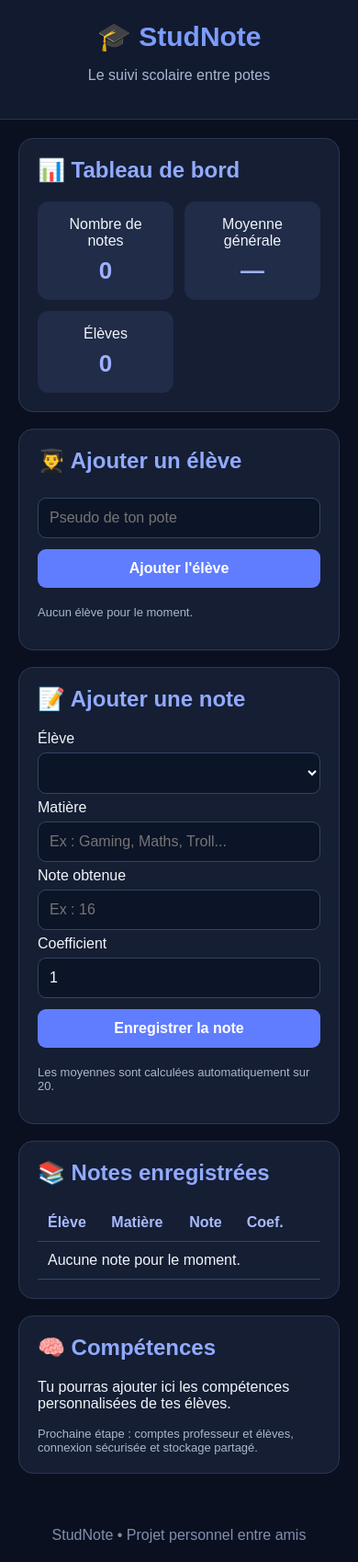
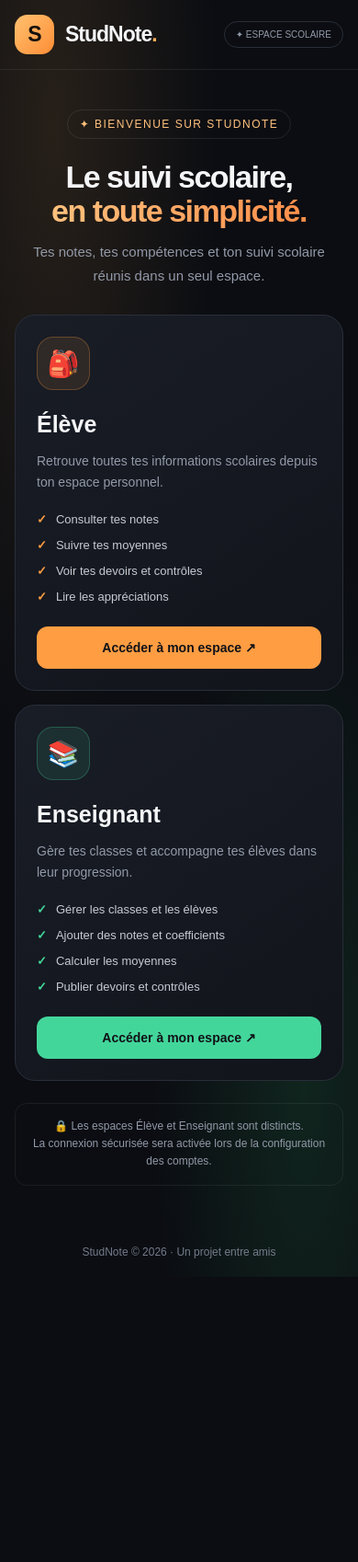
Before and after one commit to Sidrit15/studnote, a plain HTML site: page index.html in a window 390 px wide. Shown: the whole page at 92% size. After the commit the page ends 1388 px from the top, so only its background shows below. Drawn offline with Linux system fonts and the light colour scheme.

Commit message:
Création de studnote

```diff
--- a/index.html
+++ b/index.html
@@ -2,157 +2,401 @@
 <head>
 <meta charset="UTF-8">
 <meta name="viewport" content="width=device-width, initial-scale=1.0">
-<title>StudNote</title>
-<style>
-*{box-sizing:border-box}
-body{margin:0;background:#0b1020;color:#f1f5f9;font-family:Arial,sans-serif}
-header{background:#121a30;padding:22px;text-align:center;border-bottom:1px solid #283653}
-header h1{margin:0;color:#7c9cff;font-size:30px}
-header p{color:#a9b7d0}
-main{max-width:900px;margin:auto;padding:20px}
-.card{background:#151e33;border:1px solid #293956;border-radius:16px;padding:20px;margin-bottom:18px}
-h2{margin-top:0;color:#91aaff}
-input,select,button{width:100%;padding:12px;margin:6px 0;border-radius:9px;border:1px solid #344563;font-size:16px}
-input,select{background:#0c1427;color:white}
-button{background:#607dff;color:white;font-weight:bold;border:0;cursor:pointer}
-button:hover{background:#4965e8}
-.stats{display:grid;grid-template-columns:repeat(auto-fit,minmax(130px,1fr));gap:12px}
-.stat{background:#202c48;padding:16px;border-radius:12px;text-align:center}
-.stat strong{display:block;font-size:26px;color:#9eb0ff;margin-top:8px}
-table{width:100%;border-collapse:collapse}
-th,td{padding:11px;text-align:left;border-bottom:1px solid #344563}
-th{color:#a9baff}
-.table-wrap{overflow-x:auto}
-.small{color:#a9b7d0;font-size:13px}
-.delete{background:#bd4560;padding:7px}
-footer{text-align:center;color:#8090ad;padding:20px}
-</style>
-</head>
-<body>
-<header>
-<h1>🎓 StudNote</h1>
-<p>Le suivi scolaire entre potes</p>
-</header>
-<main>
-<section class="card">
-<h2>📊 Tableau de bord</h2>
-<div class="stats">
-<div class="stat">Nombre de notes<strong id="count">0</strong></div>
-<div class="stat">Moyenne générale<strong id="average">—</strong></div>
-<div class="stat">Élèves<strong id="students">0</strong></div>
-</div>
-</section><section class="card">
-<h2>👨‍🎓 Ajouter un élève</h2>
-<input id="studentName" placeholder="Pseudo de ton pote">
-<button onclick="addStudent()">Ajouter l'élève</button>
-<div id="studentList"></div>
-</section><section class="card">
-<h2>📝 Ajouter une note</h2>
-<label>Élève</label>
-<select id="studentSelect"></select>
-<label>Matière</label>
-<input id="subject" placeholder="Ex : Gaming, Maths, Troll...">
-<label>Note obtenue</label>
-<input id="grade" type="number" min="0" max="20" step="0.25" placeholder="Ex : 16">
-<label>Coefficient</label>
-<input id="coefficient" type="number" min="1" max="10" value="1">
-<button onclick="addGrade()">Enregistrer la note</button>
-<p class="small">Les moyennes sont calculées automatiquement sur 20.</p>
-</section><section class="card">
-<h2>📚 Notes enregistrées</h2>
-<div class="table-wrap">
-<table>
-<thead><tr><th>Élève</th><th>Matière</th><th>Note</th><th>Coef.</th><th></th></tr></thead>
-<tbody id="gradesTable"></tbody>
-</table>
-</div>
-</section><section class="card">
-<h2>🧠 Compétences</h2>
-<p>Tu pourras ajouter ici les compétences personnalisées de tes élèves.</p>
-<div class="small">Prochaine étape : comptes professeur et élèves, connexion sécurisée et stockage partagé.</div>
-</section>
-</main>
-<footer>StudNote • Projet personnel entre amis</footer><script>
-let students=JSON.parse(localStorage.getItem("studnote_students")||"[]");
-let grades=JSON.parse(localStorage.getItem("studnote_grades")||"[]");
-
-function save(){
-localStorage.setItem("studnote_students",JSON.stringify(students));
-localStorage.setItem("studnote_grades",JSON.stringify(grades));
-render();
+<meta name="theme-color" content="#0b0d12">
+<title>StudNote — Espace scolaire</title><style>
+:root {
+  --bg: #0b0d12;
+  --panel: #141820;
+  --border: #292e39;
+  --text: #f4f5f7;
+  --muted: #9299a8;
+  --orange: #ff9d42;
+  --green: #43d69b;
 }
 
-function addStudent(){
-const input=document.getElementById("studentName");
-const name=input.value.trim();
-if(!name)return alert("Entre un pseudo !");
-if(students.some(s=>s.name.toLowerCase()===name.toLowerCase()))return alert("Cet élève existe déjà !");
-students.push({id:Date.now(),name});
-input.value="";
-save();
+* { box-sizing: border-box; }
+
+body {
+  margin: 0;
+  min-height: 100vh;
+  background:
+    radial-gradient(ellipse at 15% 10%, #272019 0%, transparent 38%),
+    radial-gradient(ellipse at 85% 85%, #10251e 0%, transparent 35%),
+    var(--bg);
+  color: var(--text);
+  font-family: Arial, Helvetica, sans-serif;
 }
 
-function addGrade(){
-const id=Number(document.getElementById("studentSelect").value);
-const subject=document.getElementById("subject").value.trim();
-const grade=Number(document.getElementById("grade").value);
-const coef=Number(document.getElementById("coefficient").value);
-if(!id)return alert("Ajoute d'abord un élève !");
-if(!subject)return alert("Entre une matière !");
-if(document.getElementById("grade").value===""||grade<0||grade>20)return alert("La note doit être entre 0 et 20.");
-if(!Number.isFinite(coef)||coef<1||coef>10)return alert("Le coefficient doit être entre 1 et 10.");
-grades.push({id:Date.now(),studentId:id,subject,grade,coef});
-document.getElementById("subject").value="";
-document.getElementById("grade").value="";
-save();
+header {
+  display: flex;
+  align-items: center;
+  justify-content: space-between;
+  padding: 22px 7%;
+  border-bottom: 1px solid #ffffff12;
 }
 
-function removeGrade(id){
-if(confirm("Supprimer cette note ?")){
-grades=grades.filter(g=>g.id!==id);
-save();
-}
+.logo {
+  display: flex;
+  align-items: center;
+  gap: 12px;
+  font-size: 23px;
+  font-weight: 800;
+  letter-spacing: -1px;
 }
 
-function render(){
-const select=document.getElementById("studentSelect");
-select.innerHTML="";
-students.forEach(s=>{
-const option=document.createElement("option");
-option.value=s.id;
-option.textContent=s.name;
-select.appendChild(option);
-});
-
-document.getElementById("studentList").innerHTML=students.length
-?students.map(s=>`<p>👤 ${escapeHTML(s.name)} — ${averageFor(s.id)} / 20</p>`).join("")
-:"<p class='small'>Aucun élève pour le moment.</p>";
-
-document.getElementById("gradesTable").innerHTML=grades.length
-?grades.map(g=>{
-const s=students.find(x=>x.id===g.studentId);
-return `<tr><td>${escapeHTML(s?s.name:"Élève supprimé")}</td><td>${escapeHTML(g.subject)}</td><td>${g.grade}/20</td><td>${g.coef}</td><td><button class="delete" onclick="removeGrade(${g.id})">X</button></td></tr>`;
-}).join("")
-:"<tr><td colspan='5'>Aucune note pour le moment.</td></tr>";
-
-document.getElementById("count").textContent=grades.length;
-document.getElementById("students").textContent=students.length;
-const total=grades.reduce((sum,g)=>sum+g.grade*g.coef,0);
-const coefs=grades.reduce((sum,g)=>sum+g.coef,0);
-document.getElementById("average").textContent=coefs?(total/coefs).toFixed(2)+"/20":"—";
+.logo-icon {
+  display: grid;
+  place-items: center;
+  width: 43px;
+  height: 43px;
+  border-radius: 14px;
+  color: #15110d;
+  background: linear-gradient(135deg, #ffc16f, #ff8d36);
 }
 
-function averageFor(studentId){
-const list=grades.filter(g=>g.studentId===studentId);
-const coef=list.reduce((sum,g)=>sum+g.coef,0);
-if(!coef)return "—";
-return (list.reduce((sum,g)=>sum+g.grade*g.coef,0)/coef).toFixed(2);
+.badge {
+  border: 1px solid var(--border);
+  padding: 8px 12px;
+  border-radius: 30px;
+  color: var(--muted);
+  font-size: 12px;
 }
 
-function escapeHTML(value){
-return String(value).replace(/[&<>"']/g,c=>({"&":"&amp;","<":"&lt;",">":"&gt;",'"':"&quot;","'":"&#39;"}[c]));
+main {
+  width: min(100% - 32px, 920px);
+  margin: 0 auto;
+  padding: 65px 0 45px;
 }
 
-render();
+.intro { text-align: center; }
+
+.eyebrow {
+  display: inline-block;
+  padding: 8px 13px;
+  border: 1px solid #ffffff17;
+  border-radius: 30px;
+  color: #ffc17e;
+  font-size: 12px;
+  letter-spacing: 1.5px;
+  text-transform: uppercase;
+}
+
+h1 {
+  margin: 23px 0 14px;
+  font-size: clamp(34px, 7vw, 58px);
+  letter-spacing: -2.5px;
+  line-height: 1.08;
+}
+
+h1 span {
+  background: linear-gradient(90deg, #ffc17e, #ff8e49);
+  -webkit-background-clip: text;
+  background-clip: text;
+  color: transparent;
+}
+
+.subtitle {
+  max-width: 520px;
+  margin: 0 auto;
+  color: var(--muted);
+  line-height: 1.7;
+  font-size: 15px;
+}
+
+.profiles {
+  display: grid;
+  grid-template-columns: repeat(2, minmax(0, 1fr));
+  gap: 20px;
+  margin-top: 43px;
+}
+
+.profile {
+  position: relative;
+  overflow: hidden;
+  padding: 27px;
+  background: linear-gradient(145deg, #191d26, #11141b);
+  border: 1px solid var(--border);
+  border-radius: 22px;
+  transition: transform .2s, border-color .2s;
+}
+
+.profile:hover {
+  transform: translateY(-4px);
+}
+
+.profile.student:hover { border-color: var(--orange); }
+.profile.teacher:hover { border-color: var(--green); }
+
+.icon {
+  display: grid;
+  place-items: center;
+  width: 58px;
+  height: 58px;
+  border-radius: 18px;
+  font-size: 28px;
+  margin-bottom: 23px;
+}
+
+.student .icon {
+  background: #ff9d421a;
+  border: 1px solid #ff9d4245;
+}
+
+.teacher .icon {
+  background: #43d69b1a;
+  border: 1px solid #43d69b45;
+}
+
+.profile h2 {
+  font-size: 25px;
+  margin: 0 0 9px;
+}
+
+.profile p {
+  color: var(--muted);
+  font-size: 14px;
+  line-height: 1.6;
+  min-height: 44px;
+  margin-bottom: 22px;
+}
+
+ul {
+  list-style: none;
+  padding: 0;
+  margin: 0 0 25px;
+}
+
+li {
+  color: #c5cad4;
+  font-size: 13px;
+  margin: 13px 0;
+}
+
+li::before {
+  content: "✓";
+  margin-right: 10px;
+  font-weight: bold;
+}
+
+.student li::before { color: var(--orange); }
+.teacher li::before { color: var(--green); }
+
+.profile button, .back, .submit {
+  width: 100%;
+  border: 0;
+  border-radius: 12px;
+  padding: 15px;
+  color: #101217;
+  font-size: 14px;
+  font-weight: 800;
+  cursor: pointer;
+  transition: filter .2s;
+}
+
+.profile button:hover, .submit:hover {
+  filter: brightness(1.1);
+}
+
+.student button { background: var(--orange); }
+.teacher button { background: var(--green); }
+
+.security {
+  margin: 24px auto 0;
+  padding: 15px;
+  border: 1px solid #ffffff10;
+  border-radius: 13px;
+  color: var(--muted);
+  text-align: center;
+  font-size: 12px;
+  line-height: 1.6;
+}
+
+footer {
+  padding: 20px;
+  text-align: center;
+  color: #737b8b;
+  font-size: 12px;
+}
+
+.login {
+  display: none;
+  max-width: 440px;
+  margin: 0 auto;
+  padding: 28px;
+  border: 1px solid var(--border);
+  background: #141820;
+  border-radius: 22px;
+}
+
+.login h2 { margin-top: 0; }
+
+.login label {
+  display: block;
+  margin: 17px 0 8px;
+  font-size: 13px;
+  color: #c5cad4;
+}
+
+.login input {
+  width: 100%;
+  padding: 14px;
+  border: 1px solid var(--border);
+  background: #0b0d12;
+  border-radius: 10px;
+  color: white;
+  font-size: 15px;
+}
+
+.login .back {
+  margin-top: 12px;
+  color: #d1d5df;
+  background: #252a35;
+}
+
+.login .submit.student-submit { background: var(--orange); }
+.login .submit.teacher-submit { background: var(--green); }
+
+.notice {
+  display: none;
+  padding: 12px;
+  margin-top: 15px;
+  border-radius: 10px;
+  background: #252a35;
+  color: #f4f5f7;
+  font-size: 13px;
+  line-height: 1.5;
+}
+
+@media (max-width: 650px) {
+  header { padding: 16px; }
+  .badge { font-size: 10px; }
+  main { padding-top: 43px; }
+  .profiles { grid-template-columns: 1fr; gap: 15px; margin-top: 30px; }
+  .profile { padding: 23px; }
+  .profile p { min-height: 0; }
+  h1 { letter-spacing: -1.5px; }
+}
+</style></head><body><header>
+  <div class="logo">
+    <div class="logo-icon">S</div>
+    <span>StudNote<span style="color:#ffad58">.</span></span>
+  </div>
+  <div class="badge">✦ ESPACE SCOLAIRE</div>
+</header><main>
+  <section id="home">
+    <div class="intro">
+      <div class="eyebrow">✦ Bienvenue sur StudNote</div>
+      <h1>Le suivi scolaire,<br><span>en toute simplicité.</span></h1>
+      <p class="subtitle">
+        Tes notes, tes compétences et ton suivi scolaire réunis
+        dans un seul espace.
+      </p>
+    </div><div class="profiles">
+  <article class="profile student">
+    <div class="icon">🎒</div>
+    <h2>Élève</h2>
+    <p>Retrouve toutes tes informations scolaires depuis ton espace personnel.</p>
+    <ul>
+      <li>Consulter tes notes</li>
+      <li>Suivre tes moyennes</li>
+      <li>Voir tes devoirs et contrôles</li>
+      <li>Lire les appréciations</li>
+    </ul>
+    <button onclick="openLogin('student')">Accéder à mon espace ↗</button>
+  </article>
+
+  <article class="profile teacher">
+    <div class="icon">📚</div>
+    <h2>Enseignant</h2>
+    <p>Gère tes classes et accompagne tes élèves dans leur progression.</p>
+    <ul>
+      <li>Gérer les classes et les élèves</li>
+      <li>Ajouter des notes et coefficients</li>
+      <li>Calculer les moyennes</li>
+      <li>Publier devoirs et contrôles</li>
+    </ul>
+    <button onclick="openLogin('teacher')">Accéder à mon espace ↗</button>
+  </article>
+</div>
+
+<div class="security">
+  🔒 Les espaces Élève et Enseignant sont distincts.<br>
+  La connexion sécurisée sera activée lors de la configuration des comptes.
+</div>
+
+  </section>  <section class="login" id="login">
+    <div class="icon" id="loginIcon">🎒</div>
+    <h2 id="loginTitle">Connexion Élève</h2>
+    <p class="subtitle" id="loginDescription" style="text-align:left">
+      Connecte-toi à ton espace personnel.
+    </p><form id="loginForm">
+  <label for="username">Identifiant</label>
+  <input id="username" name="username" autocomplete="username"
+         placeholder="Ton identifiant" required>
+
+  <label for="password">Mot de passe</label>
+  <input id="password" name="password" type="password"
+         autocomplete="current-password"
+         placeholder="Ton mot de passe" required>
+
+  <button class="submit student-submit" id="submitButton" type="submit">
+    Se connecter
+  </button>
+</form>
+
+<div class="notice" id="notice" role="status"></div>
+
+<button class="back" onclick="goHome()" type="button">
+  ← Retour à l'accueil
+</button>
+
+  </section>
+</main><footer>StudNote © 2026 · Un projet entre amis</footer><script>
+let selectedRole = "";
+
+function openLogin(role) {
+  selectedRole = role;
+
+  document.getElementById("home").style.display = "none";
+  document.getElementById("login").style.display = "block";
+  document.getElementById("notice").style.display = "none";
+
+  const isTeacher = role === "teacher";
+
+  document.getElementById("loginIcon").textContent =
+    isTeacher ? "📚" : "🎒";
+
+  document.getElementById("loginTitle").textContent =
+    isTeacher ? "Connexion Enseignant" : "Connexion Élève";
+
+  document.getElementById("loginDescription").textContent =
+    isTeacher
+      ? "Connecte-toi à ton espace de gestion des classes."
+      : "Connecte-toi pour consulter tes notes et tes moyennes.";
+
+  document.getElementById("submitButton").className =
+    "submit " + (isTeacher ? "teacher-submit" : "student-submit");
+
+  document.getElementById("username").value = "";
+  document.getElementById("password").value = "";
+  window.scrollTo(0, 0);
+}
+
+function goHome() {
+  document.getElementById("login").style.display = "none";
+  document.getElementById("home").style.display = "block";
+  document.getElementById("notice").style.display = "none";
+  selectedRole = "";
+  window.scrollTo(0, 0);
+}
+
+document.getElementById("loginForm").addEventListener("submit", function(event) {
+  event.preventDefault();
+
+  const notice = document.getElementById("notice");
+  notice.textContent =
+    "La connexion n'est pas encore activée. La prochaine étape sera de configurer les comptes et les autorisations sécurisées. Aucun mot de passe n'a été envoyé.";
+  notice.style.display = "block";
+});
 </script></body>
-            </html>
+</html>
```
